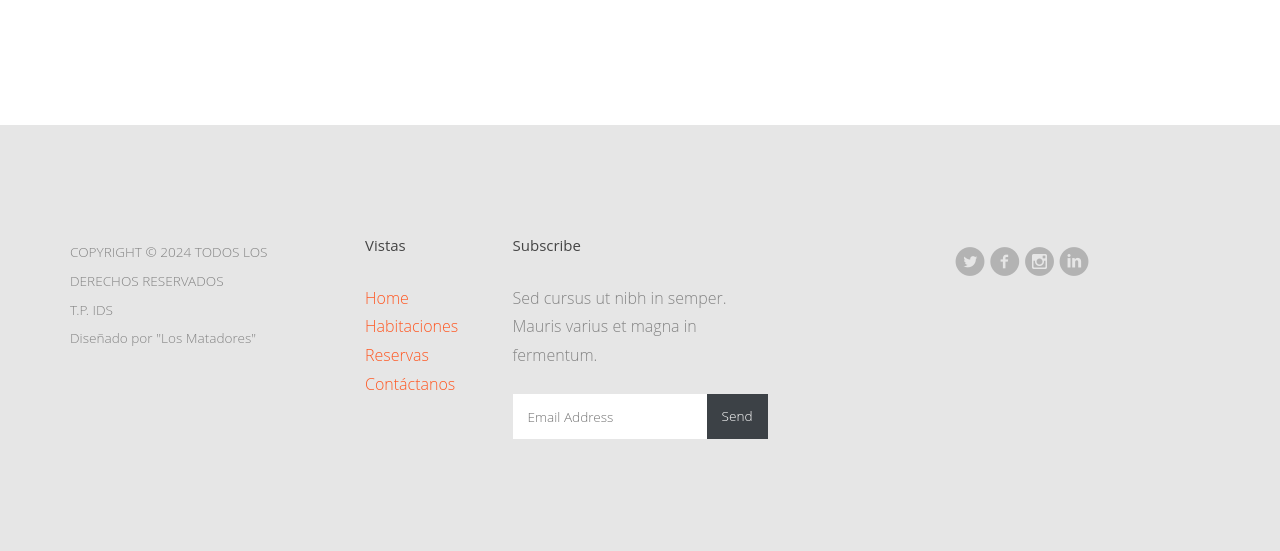
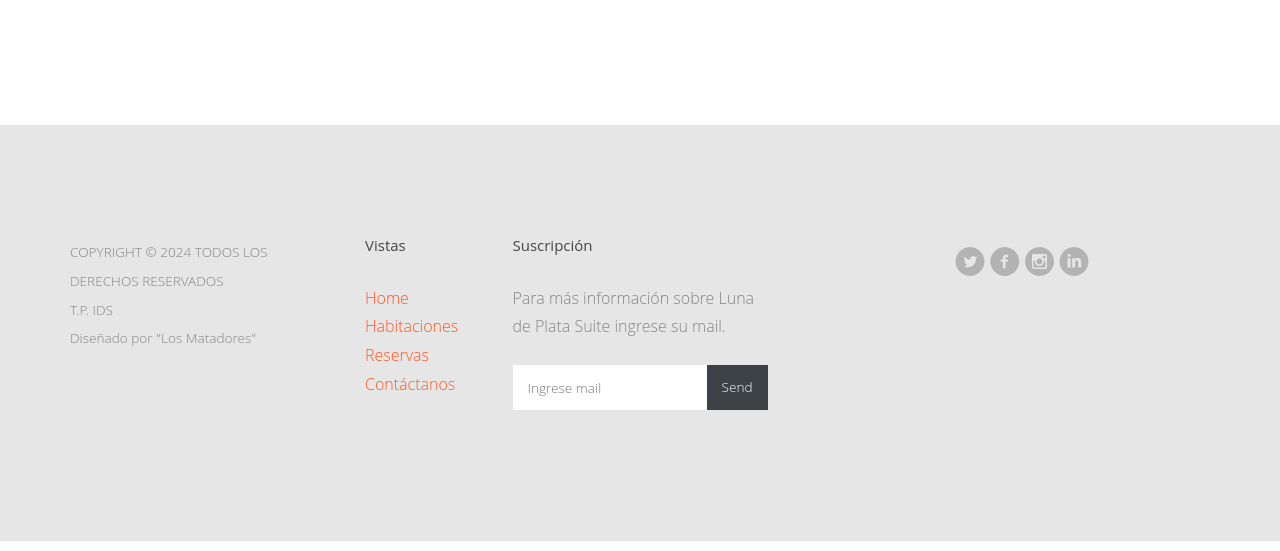
Before and after one commit to TomasBursztyn/T.P-IDS-grupo-Los-matadores, a Flask app: page /blog in a window 1280 px wide. Shown: the part 1505-2056 px from the top of the page. Run offline with Flask 3, Linux system fonts and the light colour scheme; some web fonts are replaced.

Commit message:
Cambie el footer suscripcion

```diff
--- a/Front/templates/base.html
+++ b/Front/templates/base.html
@@ -183,11 +183,11 @@
 									</ul>
 								</div> / comento para no borrarlo-->
 								<div class="col-md-6">
-									<h3>Subscribe</h3>
-									<p>Sed cursus ut nibh in semper. Mauris varius et magna in fermentum. </p>
+									<h3>Suscripción</h3>
+									<p>Para más información sobre Luna de Plata Suite ingrese su mail.</p>
 									<form action="#" id="form-subscribe">
 										<div class="form-field">
-											<input type="email" placeholder="Email Address" id="email">
+											<input type="email" placeholder="Ingrese mail" id="email">
 											<input type="submit" id="submit" value="Send">
 										</div>
 									</form>
```
